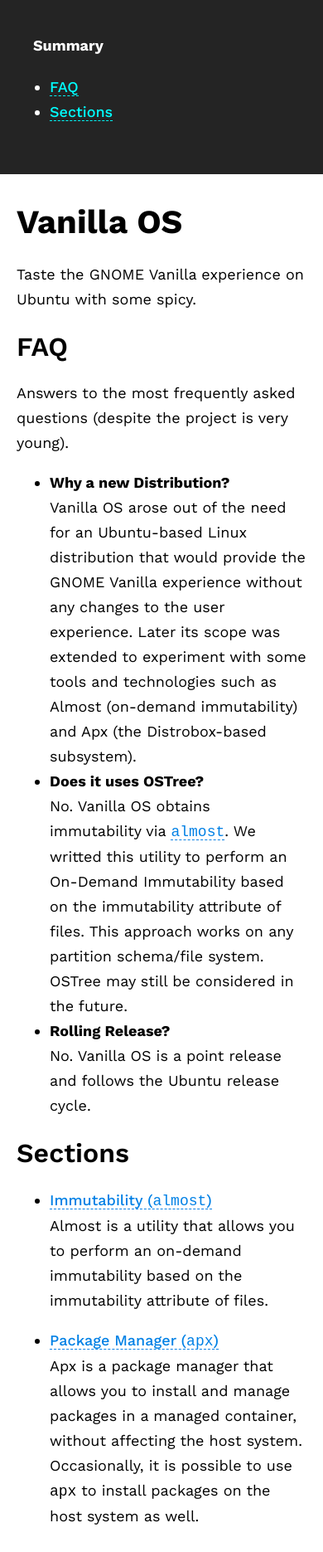
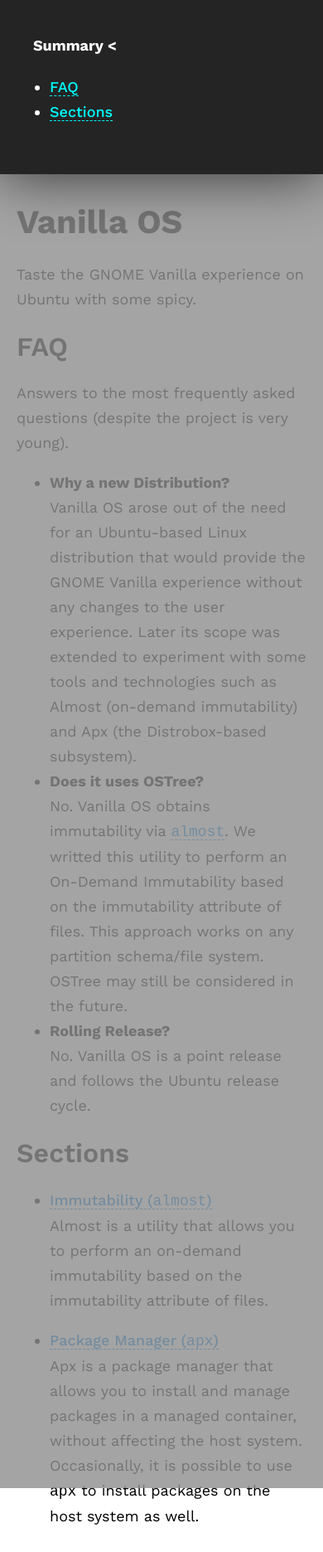
Before and after one commit to Vanilla-OS/documentation, a Jekyll site: the page built from index.md, in a window 390 px wide. Shown: the whole page at 83% size. Built offline with Jekyll 4.4.1, drawn with Linux system fonts in a browser that asks for light colours.

Commit message:
ui: Animations

```diff
--- a/assets/css/style.css
+++ b/assets/css/style.css
@@ -2,6 +2,12 @@
 @import url('https://fonts.googleapis.com/css?family=Material+Icons|Material+Icons+Outlined|Material+Icons+Two+Tone|Material+Icons+Round|Material+Icons+Sharp');
 @import url('https://cdnjs.cloudflare.com/ajax/libs/animate.css/4.1.1/animate.min.css');
 @import url('/assets/css/dark.css');
+
+/* Anim */
+aside {
+	animation: fadeInLeft 0.5s ease-in-out;
+	transition: all .2s ease-in-out;
+}
 
 /* Main */
 html,body {
@@ -114,6 +120,8 @@ aside {
     min-width: 250px;
     color: #fff;
     overflow-y: auto;
+    box-shadow: 0 0 0 transparent;
+    z-index: 1;
 }
 
 aside a {
@@ -136,4 +144,32 @@ aside li a.active {
 		flex-direction: column;
 		gap: 0;
 	}
+
+	aside {
+		animation: fadeInDown 0.5s ease-in-out;
+	}
+
+	aside .summary > ul {
+		display: none;
+	}
+
+	aside .summary > b::after {
+		content: " >";
+	}
+
+	aside:hover .summary > b:after {
+		content: " <";
+	}
+
+	aside:hover .summary > ul {
+		display: block;
+	}
+
+	aside {
+		max-height: 70vh;
+	}
+
+	aside:hover {
+		box-shadow: 0 0 70px #000000b8, 0 0 0 99rem #8f8f8fcf;
+	}
 }
```
